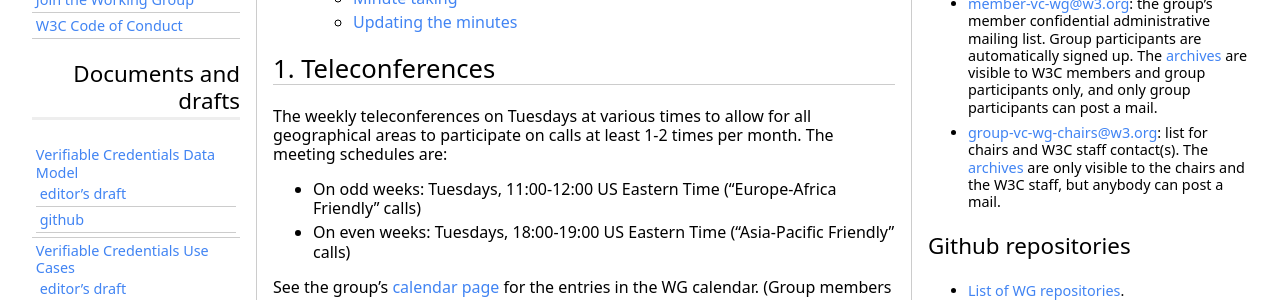
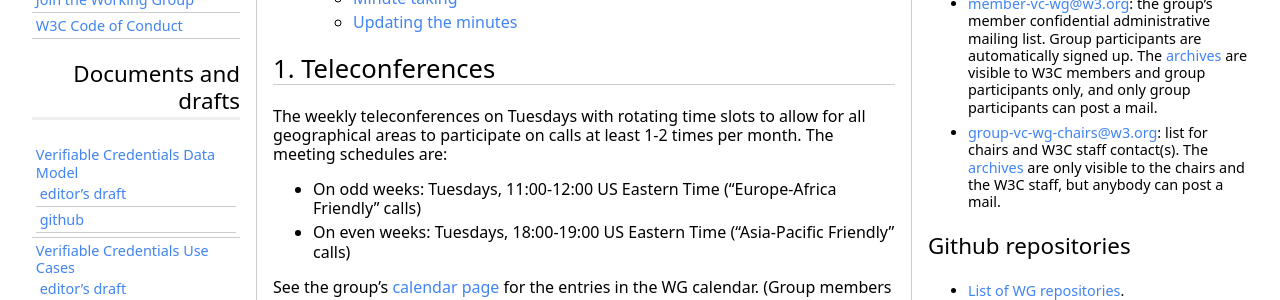
Before and after one commit to w3c/verifiable-credentials, a Jekyll site: the page built from Meetings/index.md, in a window 1280 px wide. Shown: the part 279-579 px from the top of the page. Built offline with Jekyll 4.4.1, drawn with Linux system fonts in a browser that asks for light colours; some web fonts are replaced; our own code applies the rules of GitHub Pages for plain Markdown files.

Commit message:
Update Meetings/index.md
Co-authored-by: Kristina <52878547+Sakurann@users.noreply.github.com>

```diff
--- a/Meetings/index.md
+++ b/Meetings/index.md
@@ -10,7 +10,7 @@ layout: default
 
 ## Teleconferences
 
-The weekly teleconferences on Tuesdays at various times to allow for all geographical areas to participate on calls at least 1-2 times per month.
+The weekly teleconferences on Tuesdays with rotating time slots to allow for all geographical areas to participate on calls at least 1-2 times per month.
 <!-- See the (member only) [notification](https://lists.w3.org/Archives/Member/member-did-wg/2020Apr/0007.html) for the details.  -->
 The meeting schedules are:
 
```
